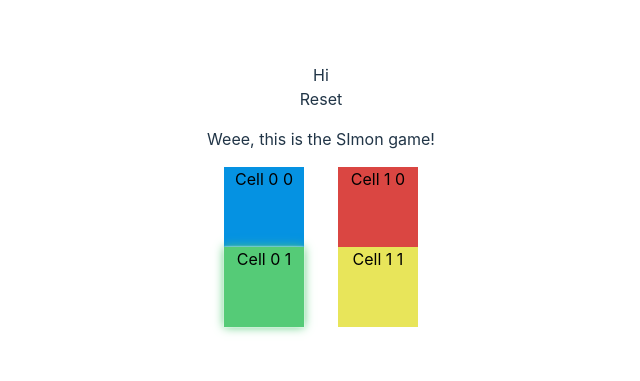
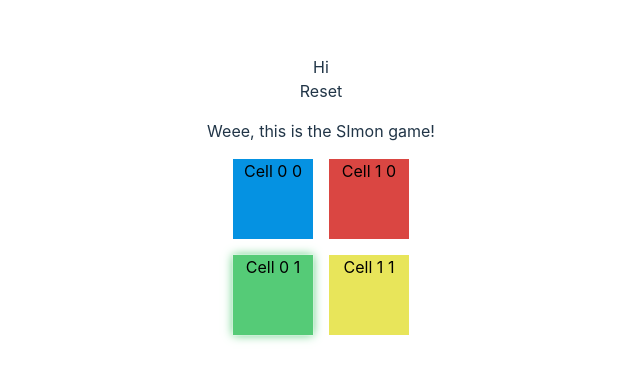
Before and after one commit to Peleton-011/graintertainment, a React (Vite) app: page / in a window 1280 px wide. Shown: the part 205-586 px from the top of the page, without its empty margins (319-959 px from the left). Built offline with nearby package versions, Linux system fonts and the light colour scheme.

Commit message:
Improve styling

```diff
--- a/src/components/simon/Board.jsx
+++ b/src/components/simon/Board.jsx
@@ -13,8 +13,9 @@ const Board = ({ size, roundLost, colorOrder, sleep, activeCell }) => {
 				"--sleep-time": sleep,
 				display: "grid",
 				gridTemplateColumns: `repeat(${size}, 1fr)`,
-				alignItems: "center",
-				justifyContent: "center",
+                width: "fit-content",
+                height: "fit-content",
+                gap: "1rem"
 			}}
 		>
 			{colorOrder.map((color, index) => {
--- a/src/games/Simon.jsx
+++ b/src/games/Simon.jsx
@@ -93,7 +93,11 @@ const Simon = () => {
 	};
 
 	return (
-		<>
+		<main style={{
+            display: "flex",
+            flexDirection: "column",
+            alignItems: "center",
+        }}>
 			<div
 				onClick={() => {
 					setCurrentLevel(1);
@@ -111,7 +115,7 @@ const Simon = () => {
 				sleep={sleep}
 				activeCell={activeCell}
 			/>
-		</>
+		</main>
 	);
 };
 
```
